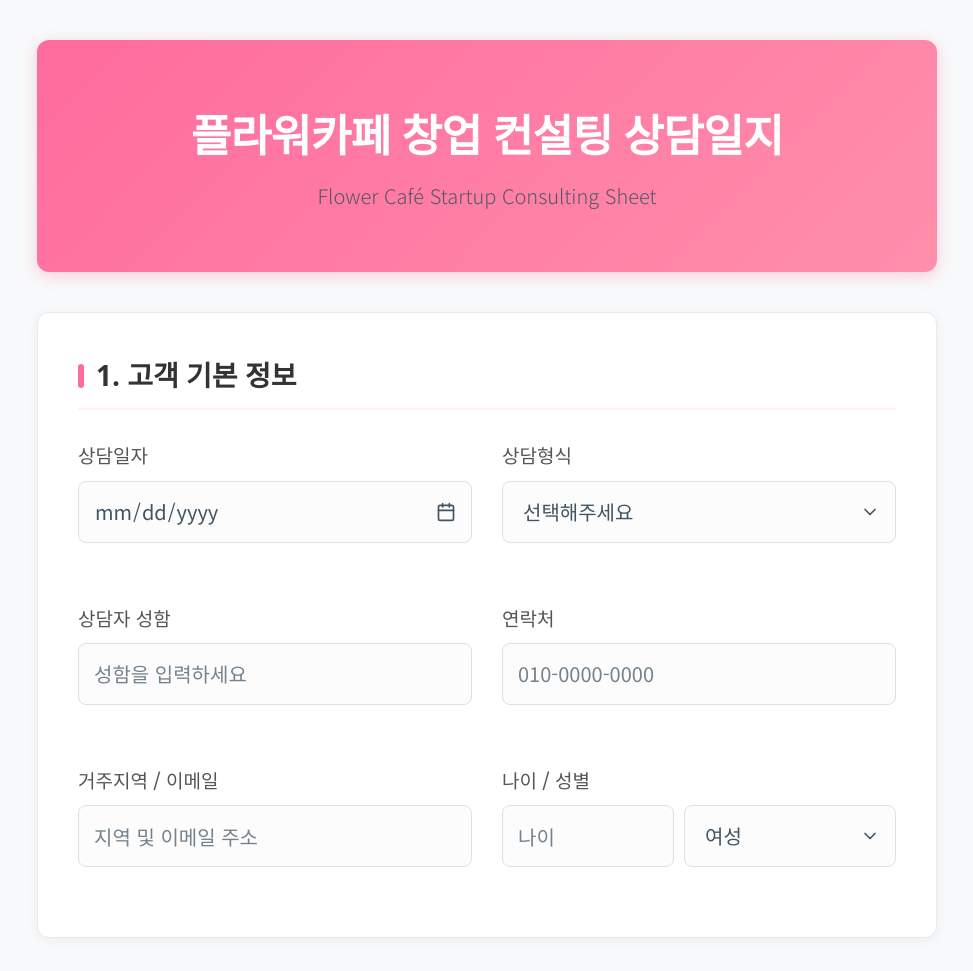
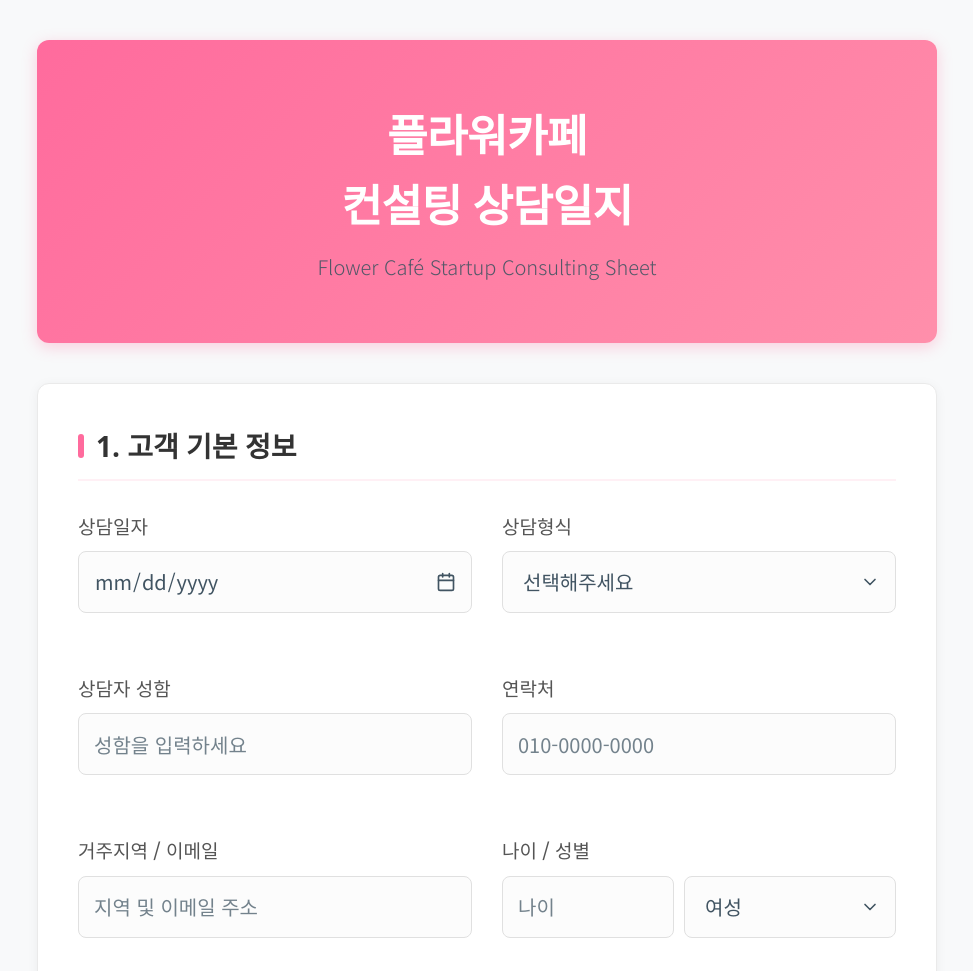
Before and after one commit to smartj3044-ai/flowercafe-consulting, a plain HTML site: page index.html in a window 1280 px wide. Shown: the top 971 px of the page, without its empty margins (153-1126 px from the left). Drawn offline with nearby package versions, Linux system fonts and the light colour scheme.

Commit message:
Update index.html

```diff
--- a/index.html
+++ b/index.html
@@ -298,7 +298,7 @@
 <body>
     <div class="container">
       <header>
-        <h1>플라워카페 창업 컨설팅 상담일지</h1>
+        <h1>플라워카페<br>컨설팅 상담일지</h1>
         <p>Flower Café Startup Consulting Sheet</p>
       </header>
 
```
